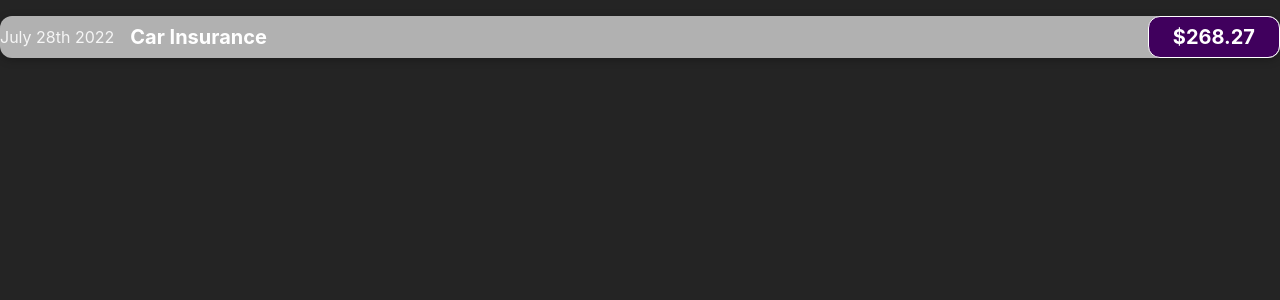
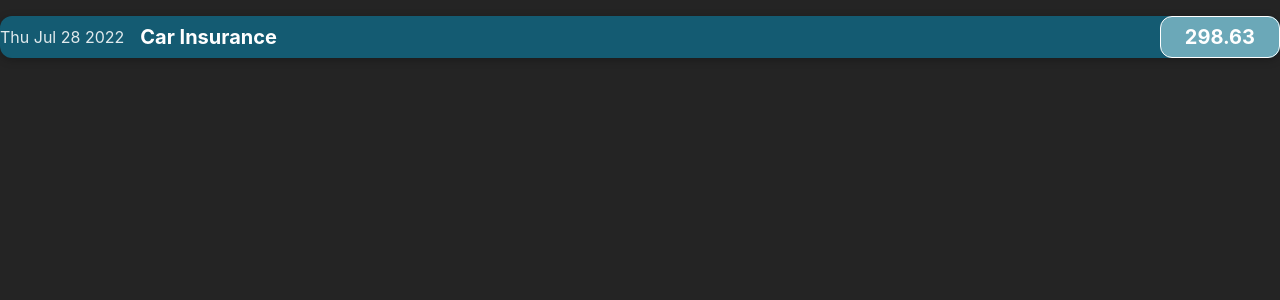
Before and after one commit to metalhead5209/react-expense-tracker, a React (Vite) app: page / in a window 1280 px wide. Shown: the top 300 px of the page. Built offline with nearby package versions, Linux system fonts and the light colour scheme.

Commit message:
added date to props-removed hardcode

```diff
--- a/src/components/ExpenseItem/ExpenseItem.css
+++ b/src/components/ExpenseItem/ExpenseItem.css
@@ -6,7 +6,7 @@
     padding: 0.5 rem;
     margin: 1rem 0;
     border-radius: 12px;
-    background-color: #b1b1b1;
+    background-color: #145b72;
 }
 
 .expense-item__description {
@@ -31,7 +31,7 @@
     font-size: 1rem;
     font-weight: bold;
     color: white;
-    background-color: #40005d;
+    background-color: #6ba8b8;
     border: 1px solid white;
     padding: 0.5rem;
     border-radius: 12px;
--- a/src/components/ExpenseItem/ExpenseItem.jsx
+++ b/src/components/ExpenseItem/ExpenseItem.jsx
@@ -2,12 +2,17 @@
 import './ExpenseItem.css';
 
 const ExpenseItem = () => {
+
+  const expenseDate = new Date(2022, 6, 28);
+  const expenseTitle = "Car Insurance";
+  const expenseAmount = 298.63;
+
   return (
     <div className="expense-item">
-      <div>July 28th 2022</div>
+      <div> {expenseDate.toDateString()} </div>
       <div className="expense-item__description">
-        <h2>Car Insurance</h2>
-        <div className="expense-item__price">$268.27</div>
+        <h2>{expenseTitle}</h2>
+        <div className="expense-item__price">{expenseAmount}</div>
       </div>
     </div>
   );
```
Also changed, not shown: src/App.jsx (+4 -5 lines).
